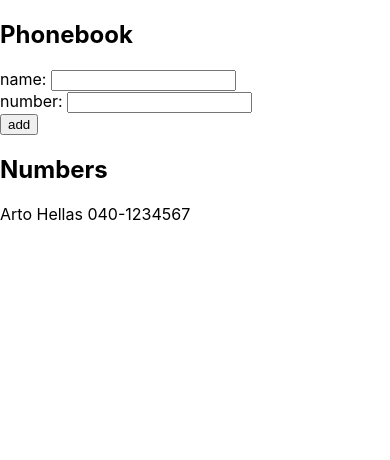
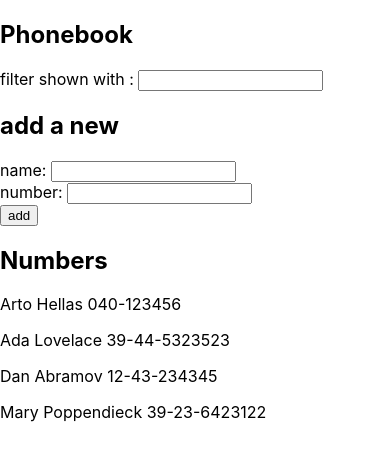
Before and after one commit to AwelEshetu/HU_Fullstack, a React (Create React App) app in the folder part2/phonebook/: page / in a window 390 px wide. Shown: the top 460 px of the page. Built offline with nearby package versions, Linux system fonts and the light colour scheme.

Commit message:
phonebook step4

```diff
--- a/part2/phonebook/src/App.js
+++ b/part2/phonebook/src/App.js
@@ -2,10 +2,14 @@
 import Person from './components/person';
 const App = () => {
   const [ persons, setPersons] = useState([
-    { name: 'Arto Hellas' ,number:'040-1234567'}
+    { name: 'Arto Hellas', number: '040-123456' },
+    { name: 'Ada Lovelace', number: '39-44-5323523' },
+    { name: 'Dan Abramov', number: '12-43-234345' },
+    { name: 'Mary Poppendieck', number: '39-23-6423122' }
   ])
   const [ newName, setNewName ] = useState('')
   const [newNumber,setNewNumber]=useState('')
+
   const rows = () => persons.map((person,index) =>
     <Person
       key={index}
@@ -25,7 +29,6 @@
      }
       setNewName('')
       setNewNumber('')
-
   }
 
   const handleNameChange=(event)=>{
@@ -36,9 +39,24 @@
      setNewNumber(event.target.value);
  }
 
+ const handleNameSearch=(event)=>{
+     console.log(event.target.value)
+     let personCopy=persons.slice();
+     if(event.target.value!==''){
+         let nameFiltered= event.target.value;
+         let filteredPersons=personCopy.filter(person=>person.name.toLowerCase().startsWith(nameFiltered.toLowerCase()))
+         setPersons(filteredPersons);
+
+     }
+ }
+
   return (
     <div>
       <h2>Phonebook</h2>
+       <div>
+        filter shown with : <input onChange={handleNameSearch}/>
+       </div>
+      <h2>add a new </h2>
       <form onSubmit={addPerson}>
         <div>
           name: <input value={newName}  onChange={handleNameChange}/>
```
